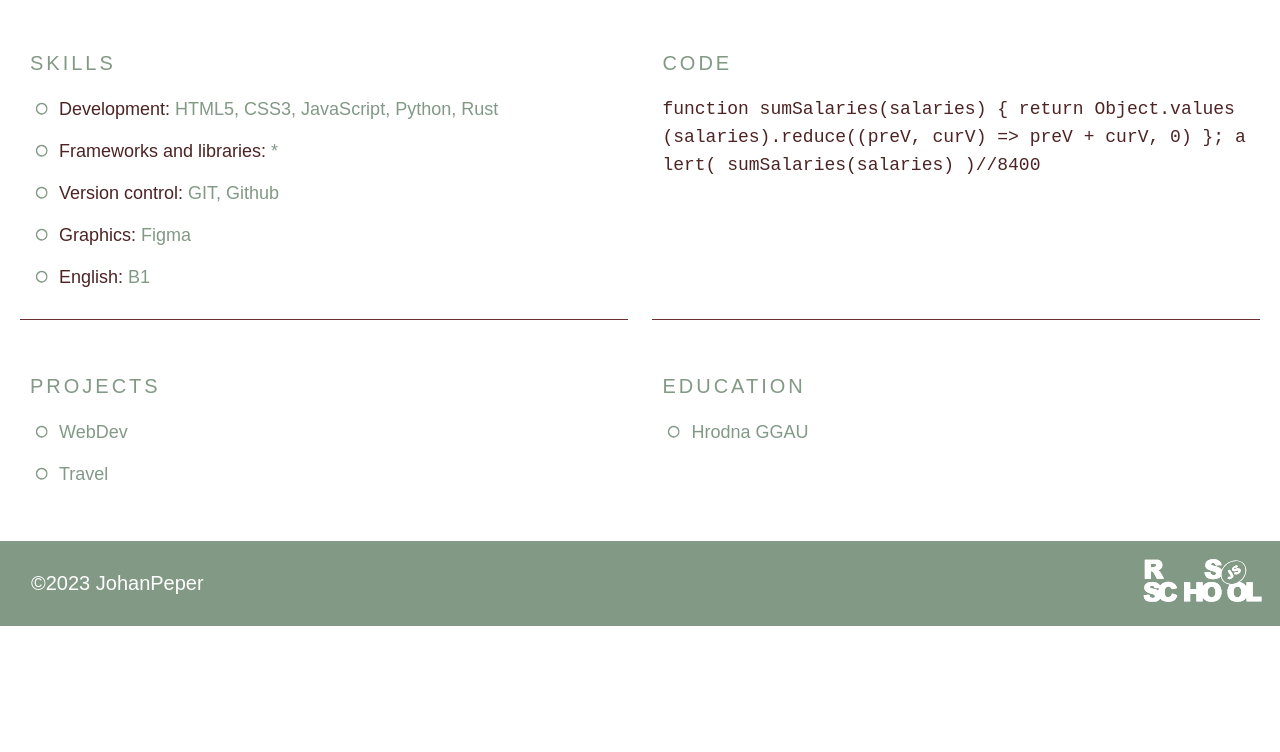
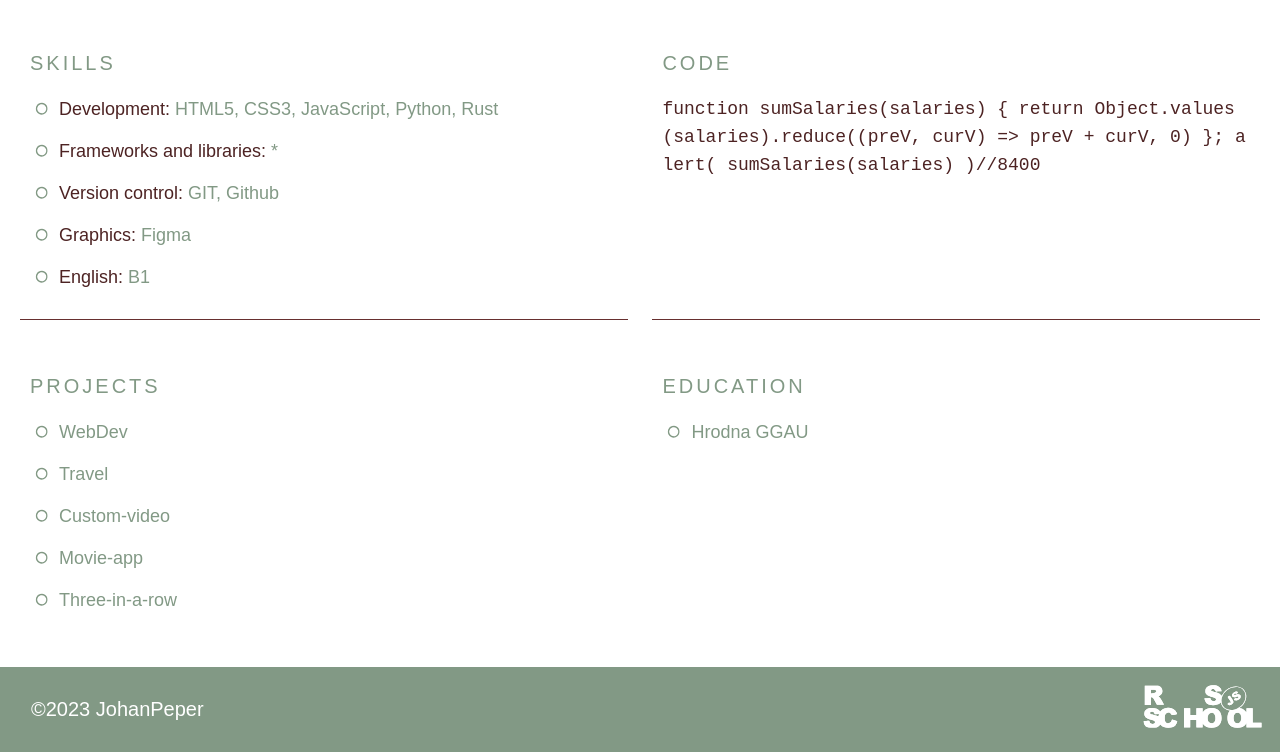
Before and after one commit to JohanPeper/rsschool-cv_2.0, a plain HTML site: page index.html in a window 1280 px wide. Shown: the part 681-1433 px from the top of the page. Before the commit the page ends 1307 px from the top, so only its background shows below. Drawn offline with Linux system fonts and the light colour scheme.

Commit message:
dock: add project link

```diff
--- a/index.html
+++ b/index.html
@@ -91,6 +91,9 @@
                 <ul>
                     <li><span><a href="https://johanpeper.github.io/webdev/">WebDev</a></span></li>
                     <li><span><a href="https://johanpeper.github.io/Travel/">Travel</a></span></li>
+                    <li><span><a href="https://johanpeper.github.io/custom-video/">Custom-video</a></span></li>
+                    <li><span><a href="https://JohanPeper.github.io/movie-app/">Movie-app</a></span></li>
+                    <li><span><a href="https://johanpeper.github.io/Three-in-a-row/">Three-in-a-row</a></span></li>
                 </ul>
             </div>
             <div id="EDUCATION">
```
